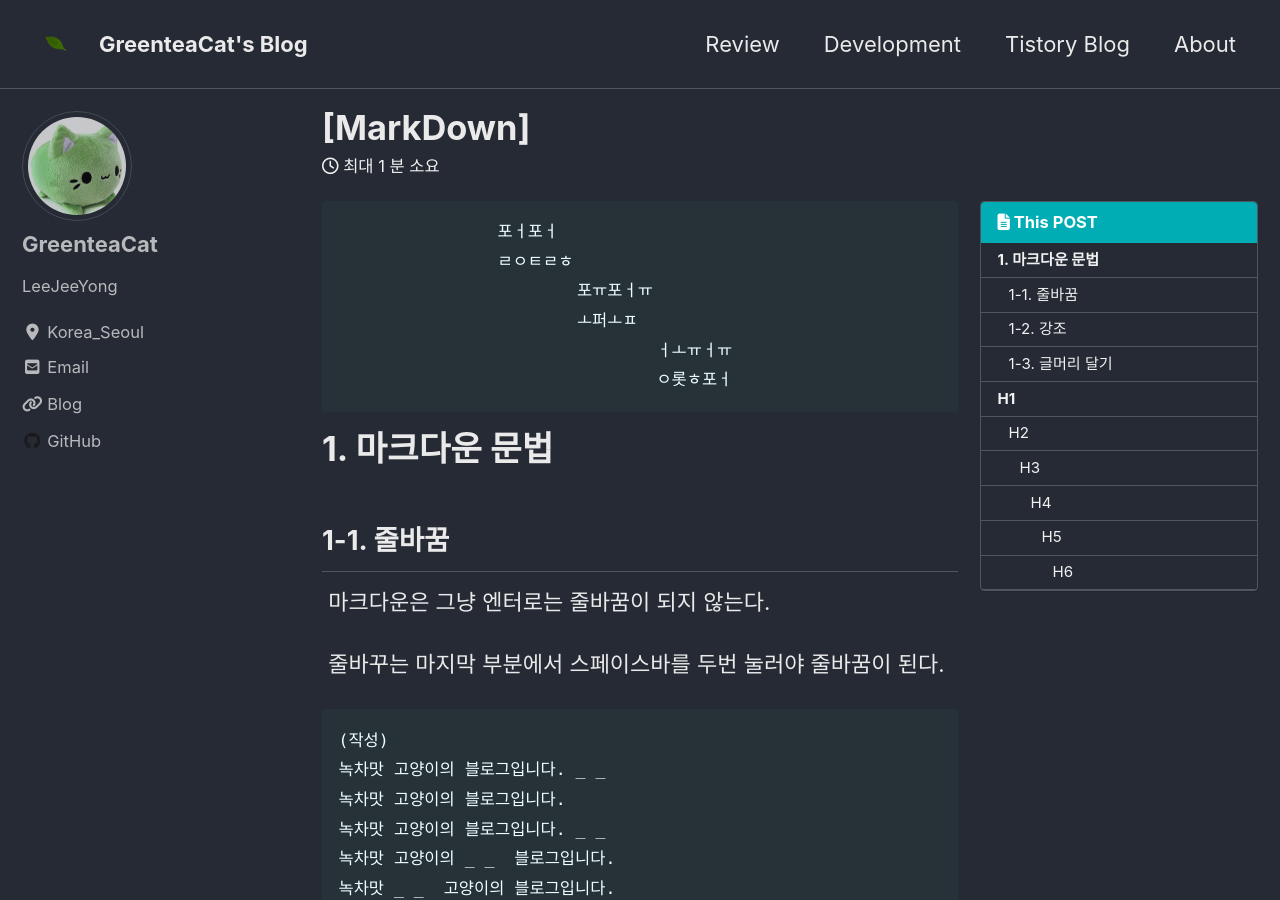
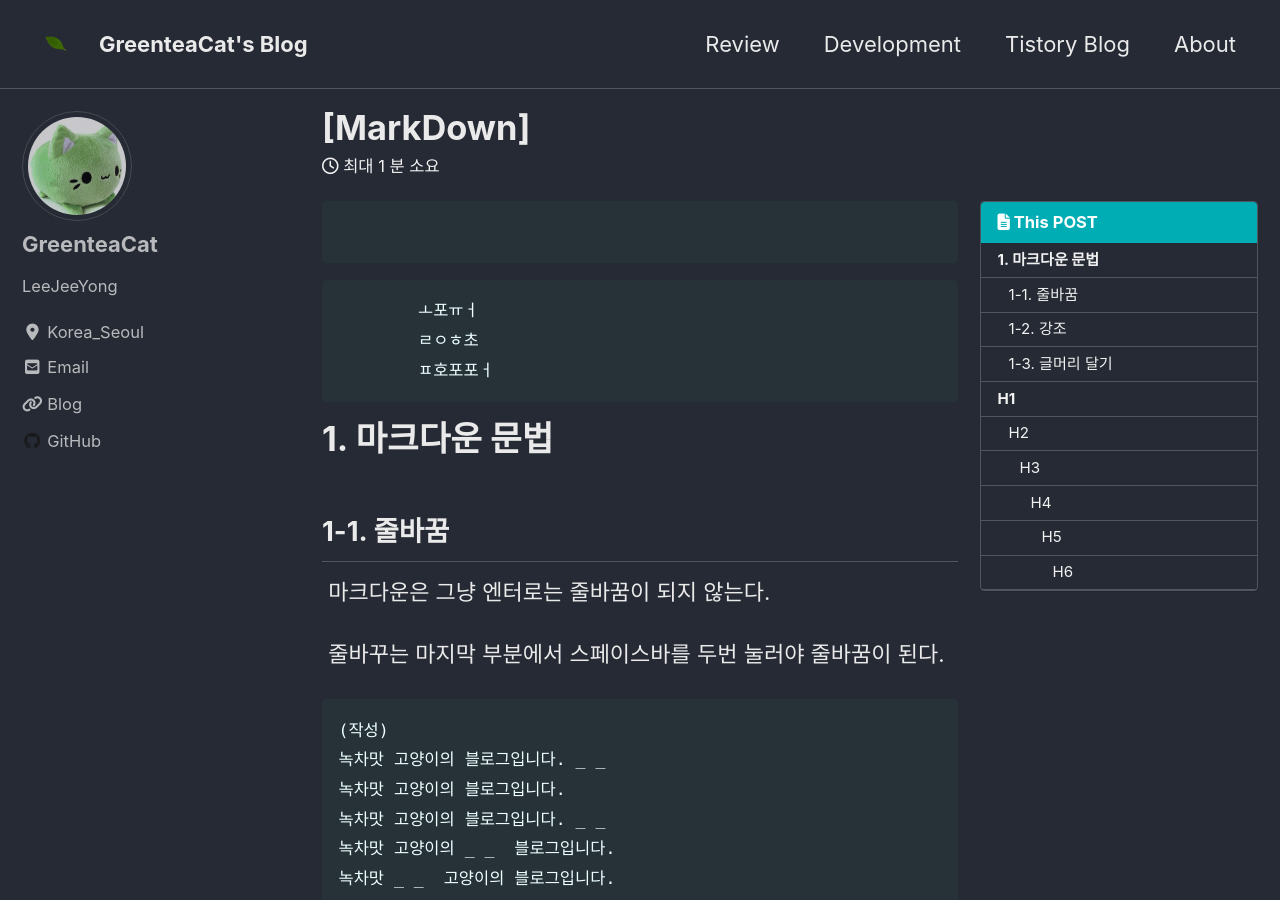
Before and after one commit to Leejeeyong/leejeeyong.github.io, a Jekyll site: the page built from _posts/2019-11-21-markdown-documents.md, in a window 1280 px wide and 900 px high. Built offline with Jekyll 4.4.1, drawn with Linux system fonts in a browser that asks for light colours; cached includes are drawn as plain includes; nearby versions of some CDN libraries; comment, search, counter and statistics services are not loaded.

Commit message:
markdown docu

````diff
--- a/_posts/2019-11-21-markdown-documents.md
+++ b/_posts/2019-11-21-markdown-documents.md
@@ -13,13 +13,14 @@ last_modified_at: 2019-11-21T08:06:00-05:00
 ---
 
 ```
-		포ㅓ포ㅓ
-		ㄹㅇㅌㄹㅎ
-			포ㅠ포ㅓㅠ
-			ㅗ퍼ㅗㅍ
-				ㅓㅗㅠㅓㅠ
-				ㅇ롯ㅎ포ㅓ
+
 ```
+
+
+
+		ㅗ포ㅠㅓ
+		ㄹㅇㅎ초
+		ㅍ호포포ㅓ
 
 # 1. 마크다운 문법
 
````
